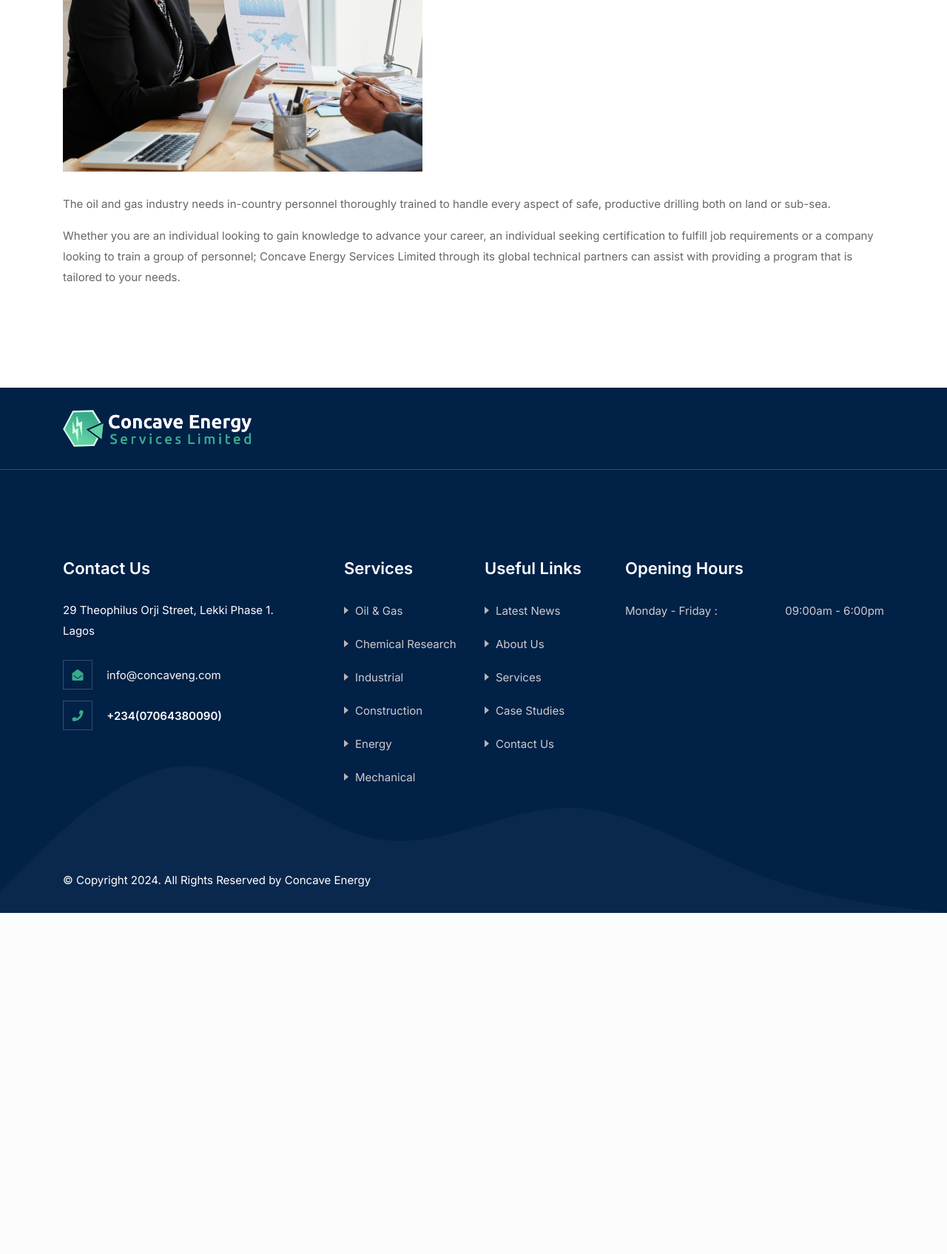
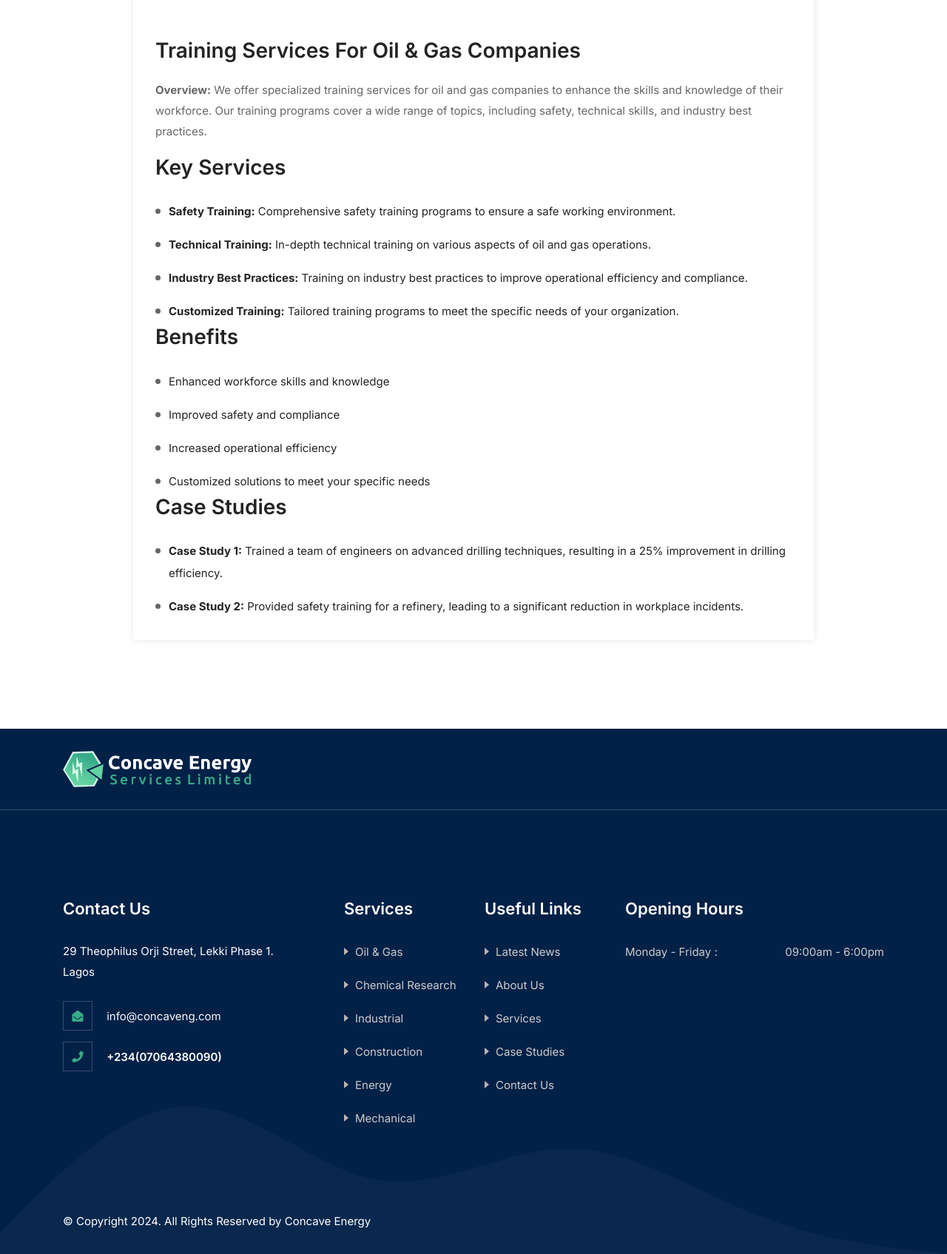
Before and after one commit to Emmzy-Tech/concaveng, a PHP site: page /training-services-for-oil-and-gas.php in a window 1280 px wide. Shown: the part 903-2598 px from the top of the page at 74% size. Before the commit the page ends 2137 px from the top, so only its background shows below. Run offline with PHP 8.4, Linux system fonts and the light colour scheme.

Commit message:
Added Training Service

```diff
--- a/training-services-for-oil-and-gas.php
+++ b/training-services-for-oil-and-gas.php
@@ -4,7 +4,7 @@ include "assets/includes/header.php";
 
     <!-- Start Breadcrumb
     ============================================= -->
-    <div class="breadcrumb-area gradient-bg bg-cover shadow dark text-light text-center" style="background-image: url(assets/img/p-images/p18_72.png);">
+    <div class="breadcrumb-area gradient-bg bg-cover shadow dark text-light text-center" style="background-image: url(assets/img/serv/serv5.jpg);">
         <div class="container">
             <div class="row">
                 <div class="col-lg-8 offset-lg-2">
@@ -20,31 +20,60 @@ include "assets/includes/header.php";
     </div>
     <!-- End Breadcrumb -->
 
-    <!-- Start Services Details
+
+               <!-- Start Services Details
     ============================================= -->
-    <div class="services-details-area default-padding">
+    <div class="blog-area single full-blog full-blog default-padding">
         <div class="container">
-            <div class="row">
-                <div class="col-lg-12 content">
-                    <h2>Training Services For Oil & Gas Companies</h2>
-                    <div class="thumb">
-                        <img src="assets/img/p-images/p18_72.png" alt="Thumb">
-                    </div>
-                    <p>
-                    The oil and gas industry needs in-country personnel thoroughly trained to handle every aspect of safe, productive drilling both on land or sub-sea.
-                    </p>
-                    <p>
-                    Whether you are an individual looking to gain knowledge to advance your career, an individual seeking certification to fulfill job requirements or a company looking to train a group of personnel; Concave Energy Services Limited through its global technical partners can assist with providing a program that is tailored to your needs.
-                    </p>
+            <div class="blog-items">
+                <div class="row">
+                    <div class="blog-content col-lg-10 offset-lg-1 col-md-12">
+                        <div class="single-item">
+
+                            <div class="blog-item-box">
+                                <div class="item">
+                                    <!-- Start Post Thumb -->
+                                    <div class="thumb" style="background-image: url(assets/img/serv/serv5.jpg); height: 40vh; width: 100%; background-repeat: no-repeat; background-size: cover; background-position: center;">
+                                        <!-- <a href="#"><img src="assets/img/p-images/p19_75.png" alt="Thumb"></a> -->
+                                    </div>
+                                    <!-- Start Post Thumb -->
+
+                                    <div class="info">
+
+                                        <h3>Training Services For Oil & Gas Companies</h3>
+                                        <p><strong>Overview:</strong> We offer specialized training services for oil and gas companies to enhance the skills and knowledge of their workforce. Our training programs cover a wide range of topics, including safety, technical skills, and industry best practices.</p>
+        <h3>Key Services</h3>
+        <ul>
+            <li><strong>Safety Training:</strong> Comprehensive safety training programs to ensure a safe working environment.</li>
+            <li><strong>Technical Training:</strong> In-depth technical training on various aspects of oil and gas operations.</li>
+            <li><strong>Industry Best Practices:</strong> Training on industry best practices to improve operational efficiency and compliance.</li>
+            <li><strong>Customized Training:</strong> Tailored training programs to meet the specific needs of your organization.</li>
+        </ul>
+        <h3>Benefits</h3>
+        <ul>
+            <li>Enhanced workforce skills and knowledge</li>
+            <li>Improved safety and compliance</li>
+            <li>Increased operational efficiency</li>
+            <li>Customized solutions to meet your specific needs</li>
+        </ul>
+        <h3>Case Studies</h3>
+        <ul>
+            <li><strong>Case Study 1:</strong> Trained a team of engineers on advanced drilling techniques, resulting in a 25% improvement in drilling efficiency.</li>
+            <li><strong>Case Study 2:</strong> Provided safety training for a refinery, leading to a significant reduction in workplace incidents.</li>
+        </ul>
+                                    </div>
+                                </div>
+                            </div>
+                        </div>
 
 
+                    </div>
                 </div>
-
             </div>
         </div>
     </div>
-    <!-- End Services Details -->
 
+    <!-- End  -->
 
     <?php
 include "assets/includes/footer.php";
```
